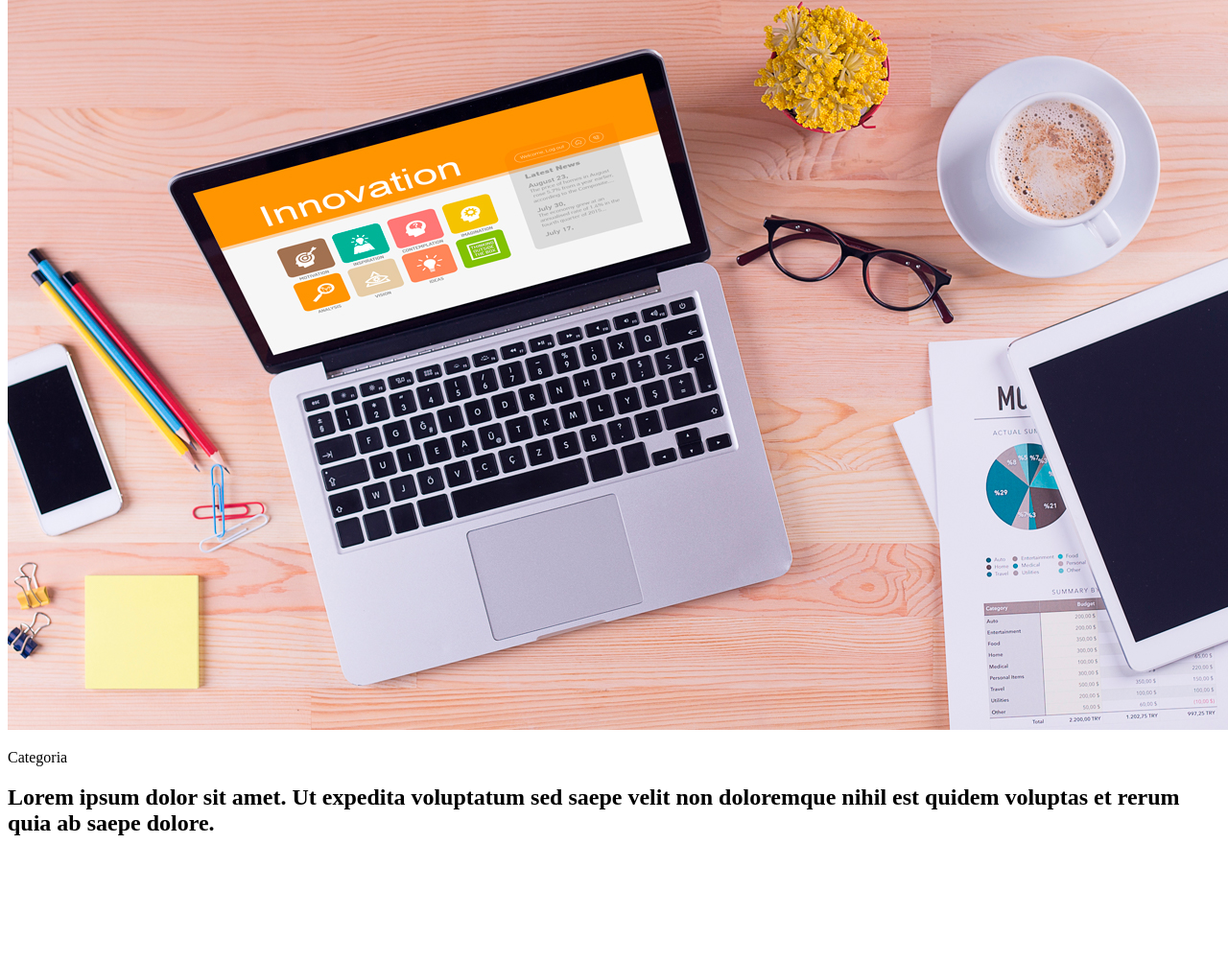
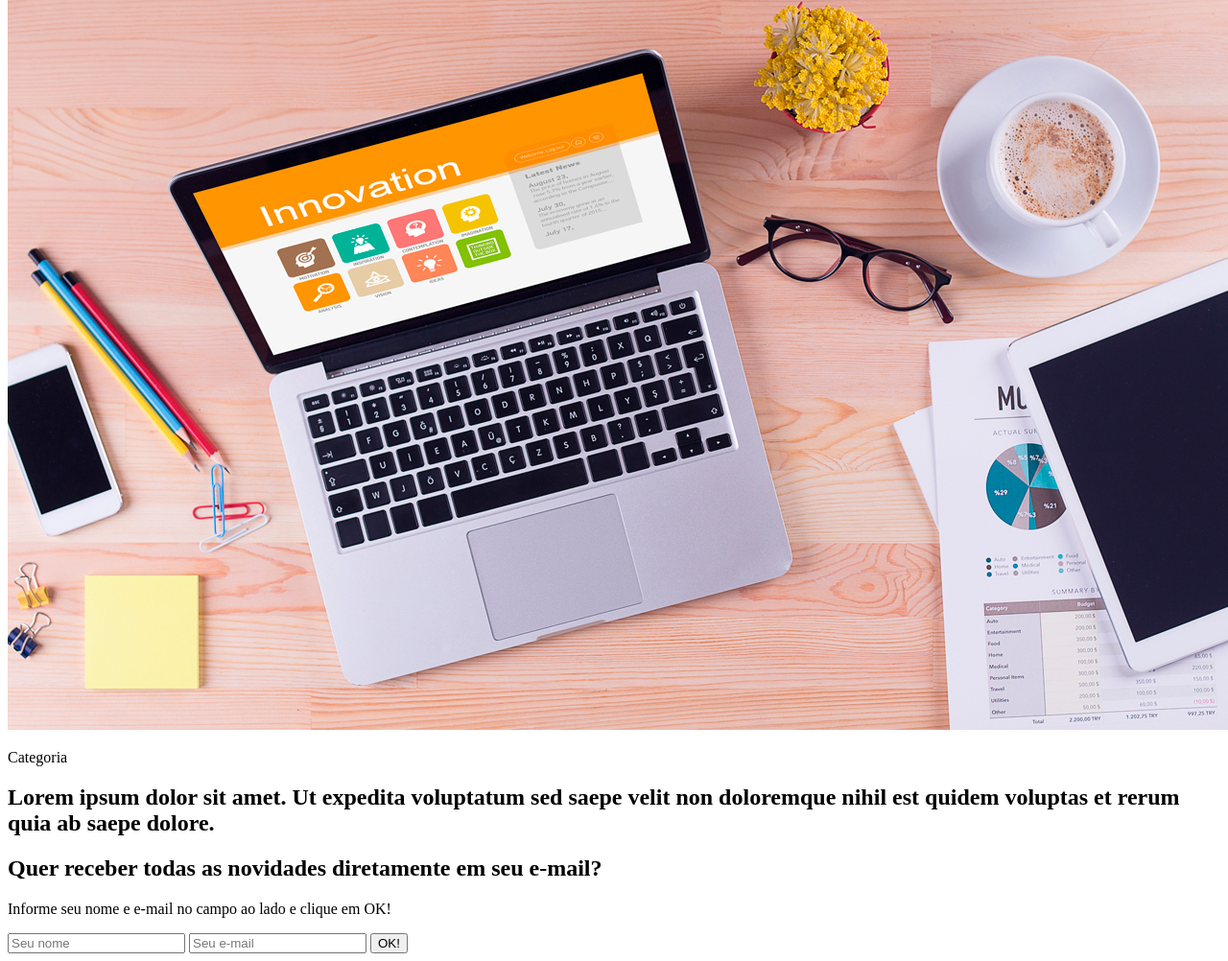
Before and after one commit to marcosmitsi/Projeto-pr-tico-HTML5-e-CSS3-Essentials, a plain HTML site: page index.html in a window 1280 px wide. Shown: the part 10320-11322 px from the top of the page at 96% size. Before the commit the page ends 11212 px from the top, so only its background shows below. Drawn offline with Linux system fonts and the light colour scheme.

Commit message:
Marcação de Optin

```diff
--- a/index.html
+++ b/index.html
@@ -154,6 +154,17 @@
                     </h2>
                 </article>
             </section>
+            <article>
+                <header>
+                    <h1>Quer receber todas as novidades diretamente em seu e-mail?</h1>
+                    <p>Informe seu nome e e-mail no campo ao lado e clique em OK!</p>
+                </header>
+                <form>
+                    <input type="text" placeholder="Seu nome" name="nome" id="nome"><!-- comment -->
+                    <input type="email" placeholder="Seu e-mail" name="mail" id="mail">
+                    <button type="submit"> OK! </button>
+                </form>
+            </article>
         </main>
         <footer></footer>
     </body>
```
